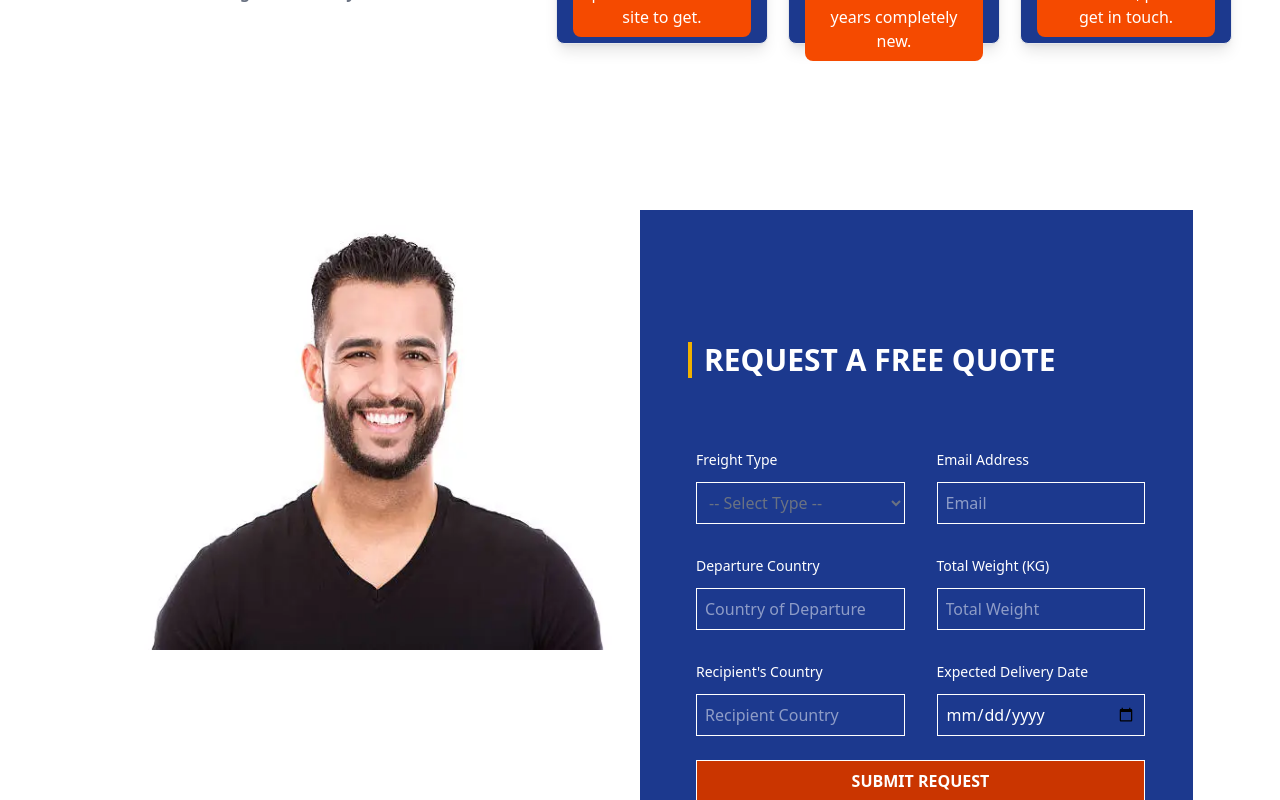
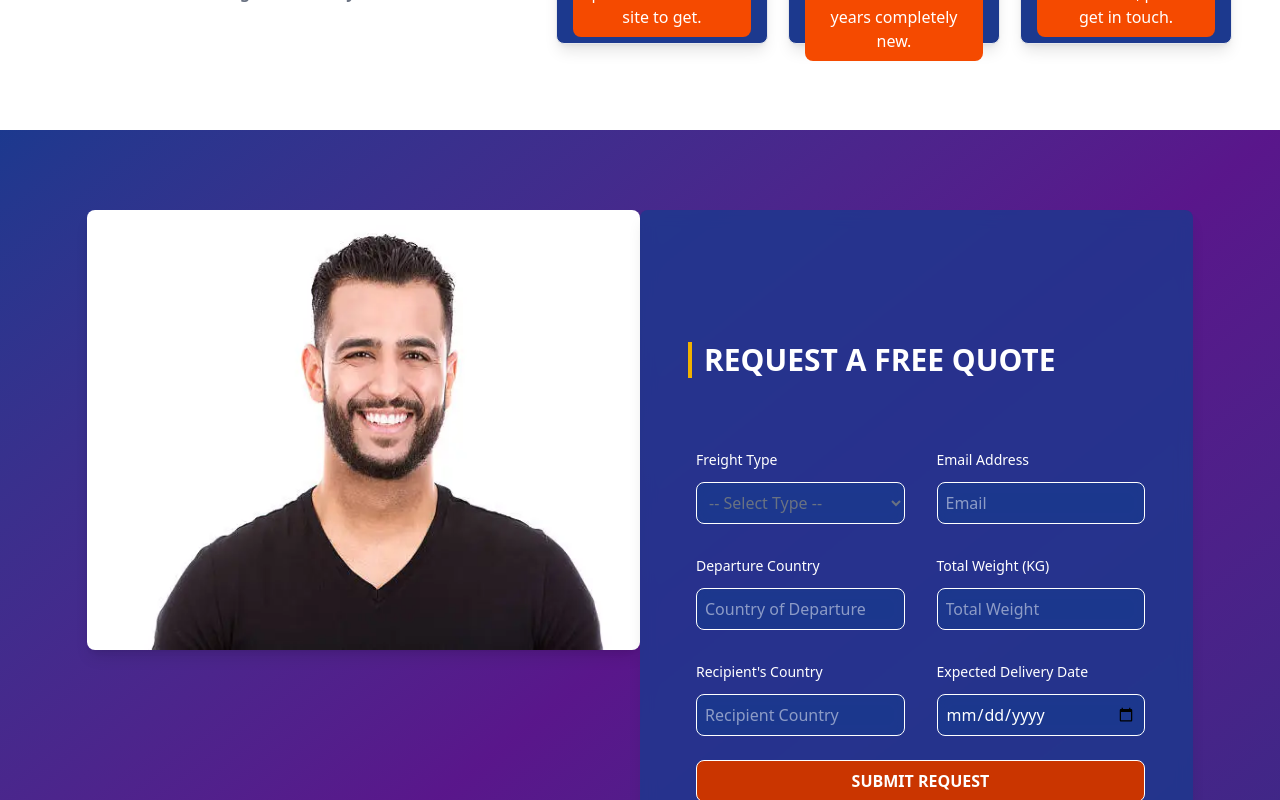
Before and after one commit to Fenil412/Mined_Hackathon_2025, a React (Vite) app in the folder client/: page / in a window 1280 px wide. Shown: the part 1040-1840 px from the top of the page. Built offline with nearby package versions, Linux system fonts and the light colour scheme.

Commit message:
background images are changed

```diff
--- a/client/src/components/RequestQuote/RequestForm.jsx
+++ b/client/src/components/RequestQuote/RequestForm.jsx
@@ -3,17 +3,21 @@ import requestImg from "../../../photos/man.webp";
 
 const RequestQuote = () => {
   return (
-    <section className="text-white py-12">
+    <section className="text-white py-12 bg-gradient-to-br from-blue-900 via-purple-900 to-indigo-900">
       <div className="container mx-auto" style={{ width: '1170px', height: '920px' }}>
         <div className="p-8 rounded-lg flex flex-col lg:flex-row items-center">
 
           {/* Left Side Image */}
           <div className="w-full lg:w-1/2 flex justify-center">
-            <img src={requestImg} alt="Request Quote" className="w-140 h-110 mb-70" />
+            <img
+              src={requestImg}
+              alt="Request Quote"
+              className="w-140 h-110 mb-70 rounded-lg shadow-lg hover:scale-105 hover:shadow-xl hover:border-2 hover:border-yellow-500 transition-all duration-300"
+            />
           </div>
 
           {/* Right Side Form */}
-          <div className="w-full lg:w-1/2 mt-6 lg:mt-0 bg-blue-900 p-8">
+          <div className="w-full lg:w-1/2 mt-6 lg:mt-0 bg-blue-900/80 backdrop-blur-sm p-8 rounded-lg shadow-lg hover:shadow-xl transition-shadow duration-300">
             <h4 className="text-3xl text-white font-bold mb-14 ml-4 mt-25 border-l-4 border-yellow-500 pl-3">
               REQUEST A FREE QUOTE
             </h4>
@@ -22,7 +26,7 @@ const RequestQuote = () => {
               <div className="grid grid-cols-1 md:grid-cols-2 gap-8">
                 <div>
                   <label className="block text-sm font-medium mb-3">Freight Type</label>
-                  <select className="w-full p-2 border border-white text-gray-500 focus:outline-none focus:ring-2 focus:ring-[#A7C7E7]">
+                  <select className="w-full p-2 border border-white text-gray-500 bg-blue-900/80 backdrop-blur-sm rounded-lg focus:outline-none focus:ring-2 focus:ring-yellow-500 hover:border-yellow-500 transition-all duration-300">
                     <option value="">-- Select Type --</option>
                     <option value="Air Freight">Air Freight</option>
                     <option value="Ocean Freight">Ocean Freight</option>
@@ -32,31 +36,53 @@ const RequestQuote = () => {
 
                 <div>
                   <label className="block text-sm font-medium mb-3">Email Address</label>
-                  <input type="email" placeholder="Email" className="w-full p-2 border border-white bg-blue-900 text-white focus:outline-none focus:ring-2 focus:ring-[#A7C7E7]" />
+                  <input
+                    type="email"
+                    placeholder="Email"
+                    className="w-full p-2 border border-white bg-blue-900/80 backdrop-blur-sm text-white rounded-lg focus:outline-none focus:ring-2 focus:ring-yellow-500 hover:border-yellow-500 transition-all duration-300"
+                  />
                 </div>
 
                 <div>
                   <label className="block text-sm font-medium mb-3">Departure Country</label>
-                  <input type="text" placeholder="Country of Departure" className="w-full p-2 border border-white bg-blue-900 text-white focus:outline-none focus:ring-2 focus:ring-[#A7C7E7]" />
+                  <input
+                    type="text"
+                    placeholder="Country of Departure"
+                    className="w-full p-2 border border-white bg-blue-900/80 backdrop-blur-sm text-white rounded-lg focus:outline-none focus:ring-2 focus:ring-yellow-500 hover:border-yellow-500 transition-all duration-300"
+                  />
                 </div>
 
                 <div>
                   <label className="block text-sm font-medium mb-3">Total Weight (KG)</label>
-                  <input type="text" placeholder="Total Weight" className="w-full p-2 border border-white bg-blue-900 text-white focus:outline-none focus:ring-2 focus:ring-[#A7C7E7]" />
+                  <input
+                    type="text"
+                    placeholder="Total Weight"
+                    className="w-full p-2 border border-white bg-blue-900/80 backdrop-blur-sm text-white rounded-lg focus:outline-none focus:ring-2 focus:ring-yellow-500 hover:border-yellow-500 transition-all duration-300"
+                  />
                 </div>
 
                 <div>
                   <label className="block text-sm font-medium mb-3">Recipient's Country</label>
-                  <input type="text" placeholder="Recipient Country" className="w-full p-2 border border-white bg-blue-900 text-white focus:outline-none focus:ring-2 focus:ring-[#A7C7E7]" />
+                  <input
+                    type="text"
+                    placeholder="Recipient Country"
+                    className="w-full p-2 border border-white bg-blue-900/80 backdrop-blur-sm text-white rounded-lg focus:outline-none focus:ring-2 focus:ring-yellow-500 hover:border-yellow-500 transition-all duration-300"
+                  />
                 </div>
 
                 <div>
                   <label className="block text-sm font-medium mb-3">Expected Delivery Date</label>
-                  <input type="date" className="w-full p-2 border border-white bg-blue-900 text-white focus:outline-none focus:ring-2 focus:ring-[#A7C7E7]" />
+                  <input
+                    type="date"
+                    className="w-full p-2 border border-white bg-blue-900/80 backdrop-blur-sm text-white rounded-lg focus:outline-none focus:ring-2 focus:ring-yellow-500 hover:border-yellow-500 transition-all duration-300"
+                  />
                 </div>
               </div>
 
-              <button type="submit" className="w-full mt-6 py-2 px-4 border border-white bg-orange-700 text-white font-bold hover:bg-blue-800 transition mb-20">
+              <button
+                type="submit"
+                className="w-full mt-6 py-2 px-4 border border-white bg-orange-700 text-white font-bold rounded-lg hover:bg-yellow-500 hover:scale-105 hover:shadow-xl transition-all duration-300 mb-20"
+              >
                 SUBMIT REQUEST
               </button>
             </form>
--- a/client/src/components/Services/Services.jsx
+++ b/client/src/components/Services/Services.jsx
@@ -13,7 +13,7 @@ const Services = () => {
     <div className="min-h-screen bg-gradient-to-br from-blue-50 to-purple-50 py-16">
       <section className="services">
         <div className="container mx-auto px-4 sm:px-6 lg:px-8">
-          <div className="grid grid-cols-1 md:grid-cols-4 gap-6">
+          <div className="grid grid-cols-1 md:grid-cols-4 gap-0">
             {/* Main Content */}
             <div className="py-16 mb-16 md:col-span-3 bg-white/80 backdrop-blur-sm p-8 rounded-lg shadow-lg hover:shadow-xl transition-shadow duration-300">
               <div className="col-xs-12">
@@ -82,48 +82,6 @@ const Services = () => {
                 past 3-5 years. Making things worse, earnings have.
               </p>
             </div>
-            <div className="py-16 mb-16 md:col-span-3 bg-white/80 backdrop-blur-sm p-8 rounded-lg shadow-lg hover:shadow-xl transition-shadow duration-300">
-              <div className="col-xs-12">
-                <h3 className="section-title text-4xl text-blue-900 font-bold mb-4 relative z-10">
-                  <span className="absolute -left-3 -top-5 text-4xl font-bold text-purple-300 opacity-50 z-0">
-                    02
-                  </span>
-                  OTHER FEATURES
-                </h3>
-              </div>
-              <div className="grid grid-cols-1 sm:grid-cols-3 gap-4">
-                <div className="text-center bg-gray-200/80 backdrop-blur-sm p-4 rounded-lg hover:scale-105 hover:shadow-xl hover:border-2 hover:border-blue-900 transition-all duration-300">
-                  <FontAwesomeIcon
-                    icon={faPlaneUp}
-                    className="text-3xl text-blue-900 mb-2"
-                  />
-                  <h5 className="font-semibold">AIR SHIPPING</h5>
-                  <p className="text-gray-700">
-                    Offering storage facilities in London and Cowdenbeath.
-                  </p>
-                </div>
-                <div className="text-center bg-gray-200/80 backdrop-blur-sm p-4 rounded-lg hover:scale-105 hover:shadow-xl hover:border-2 hover:border-blue-900 transition-all duration-300">
-                  <FontAwesomeIcon
-                    icon={faCar}
-                    className="text-3xl text-blue-900 mb-2"
-                  />
-                  <h5 className="font-semibold">GROUND LOGISTICS</h5>
-                  <p className="text-gray-700">
-                    Providing extensive logistics support across locations.
-                  </p>
-                </div>
-                <div className="text-center bg-gray-200/80 backdrop-blur-sm p-4 rounded-lg hover:scale-105 hover:shadow-xl hover:border-2 hover:border-blue-900 transition-all duration-300">
-                  <FontAwesomeIcon
-                    icon={faShip}
-                    className="text-3xl text-blue-900 mb-2"
-                  />
-                  <h5 className="font-semibold">SEA TRANSPORTATION</h5>
-                  <p className="text-gray-700">
-                    Reliable sea freight solutions worldwide.
-                  </p>
-                </div>
-              </div>
-            </div>
 
             {/* Sidebar */}
             <aside className="bg-white/80 backdrop-blur-sm p-6 rounded-lg shadow-lg hover:shadow-xl transition-shadow duration-300">
@@ -166,6 +124,49 @@ const Services = () => {
                 </a>
               </div>
             </aside>
+
+            <div className="py-16 mb-1 md:col-span-3 bg-white/80 backdrop-blur-sm p-8 rounded-lg shadow-lg hover:shadow-xl transition-shadow duration-300">
+              <div className="col-xs-12">
+                <h3 className="section-title text-4xl text-blue-900 font-bold mb-4 relative z-10">
+                  <span className="absolute -left-3 -top-5 text-4xl font-bold text-purple-300 opacity-50 z-0">
+                    02
+                  </span>
+                  OTHER FEATURES
+                </h3>
+              </div>
+              <div className="grid grid-cols-1 sm:grid-cols-3 gap-4">
+                <div className="text-center bg-gray-200/80 backdrop-blur-sm p-4 rounded-lg hover:scale-105 hover:shadow-xl hover:border-2 hover:border-blue-900 transition-all duration-300">
+                  <FontAwesomeIcon
+                    icon={faPlaneUp}
+                    className="text-3xl text-blue-900 mb-2"
+                  />
+                  <h5 className="font-semibold">AIR SHIPPING</h5>
+                  <p className="text-gray-700">
+                    Offering storage facilities in London and Cowdenbeath.
+                  </p>
+                </div>
+                <div className="text-center bg-gray-200/80 backdrop-blur-sm p-4 rounded-lg hover:scale-105 hover:shadow-xl hover:border-2 hover:border-blue-900 transition-all duration-300">
+                  <FontAwesomeIcon
+                    icon={faCar}
+                    className="text-3xl text-blue-900 mb-2"
+                  />
+                  <h5 className="font-semibold">GROUND LOGISTICS</h5>
+                  <p className="text-gray-700">
+                    Providing extensive logistics support across locations.
+                  </p>
+                </div>
+                <div className="text-center bg-gray-200/80 backdrop-blur-sm p-4 rounded-lg hover:scale-105 hover:shadow-xl hover:border-2 hover:border-blue-900 transition-all duration-300">
+                  <FontAwesomeIcon
+                    icon={faShip}
+                    className="text-3xl text-blue-900 mb-2"
+                  />
+                  <h5 className="font-semibold">SEA TRANSPORTATION</h5>
+                  <p className="text-gray-700">
+                    Reliable sea freight solutions worldwide.
+                  </p>
+                </div>
+              </div>
+            </div>
           </div>
         </div>
       </section>
```
Also changed, not shown: client/photos/bg_Image1.jpg, client/photos/bg_Image2.jpg.
